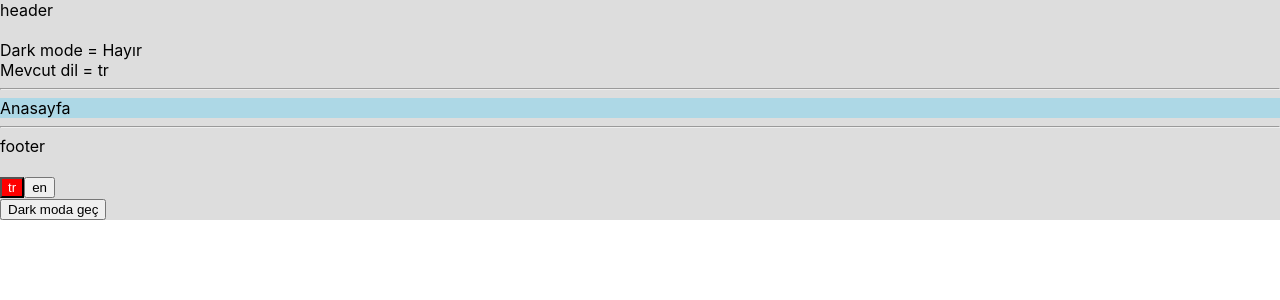
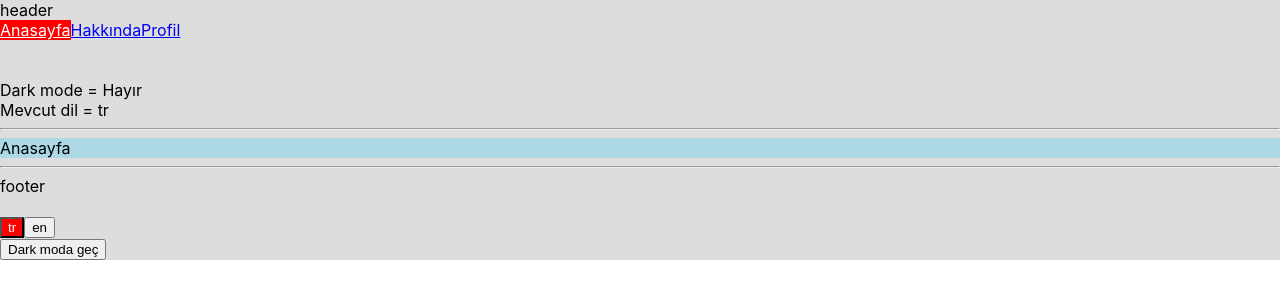
Before and after one commit to cancanbolat/learn-react-redux, a React (Create React App) app: page / in a window 1280 px wide. Shown: the top 300 px of the page. Built offline with nearby package versions, Linux system fonts and the light colour scheme.

Commit message:
update routers

```diff
--- a/src/App.js
+++ b/src/App.js
@@ -21,11 +21,11 @@ function App() {
         <Header />
         {/* <Counter /> <CounterActions /> */}
         <Switch>
-          {
-            routes.map(route => (
-              <route.component />
-            ))
-          }
+          {routes.map(route => (
+            <Route exact={route.exact} path={route.path}>
+                <route.component />
+            </Route>
+          ))}
         </Switch>
         <Footer />
       </div>
--- a/src/components/Header.js
+++ b/src/components/Header.js
@@ -1,4 +1,5 @@
 import { useSelector } from "react-redux";
+import { NavLink } from "react-router-dom";
 
 export default function Header() {
 
@@ -7,6 +8,17 @@ export default function Header() {
     return (
         <div>
             header
+            <nav>
+                <NavLink to="/" exact={true} activeClassName="active">
+                    Anasayfa
+                </NavLink>
+                <NavLink to="/about" exact={true} activeClassName="active">
+                    Hakkında
+                </NavLink>
+                <NavLink to="/profile" exact={true} activeClassName="active">
+                    Profil
+                </NavLink>
+            </nav>
             <br />
             <br />
             <div>
```
